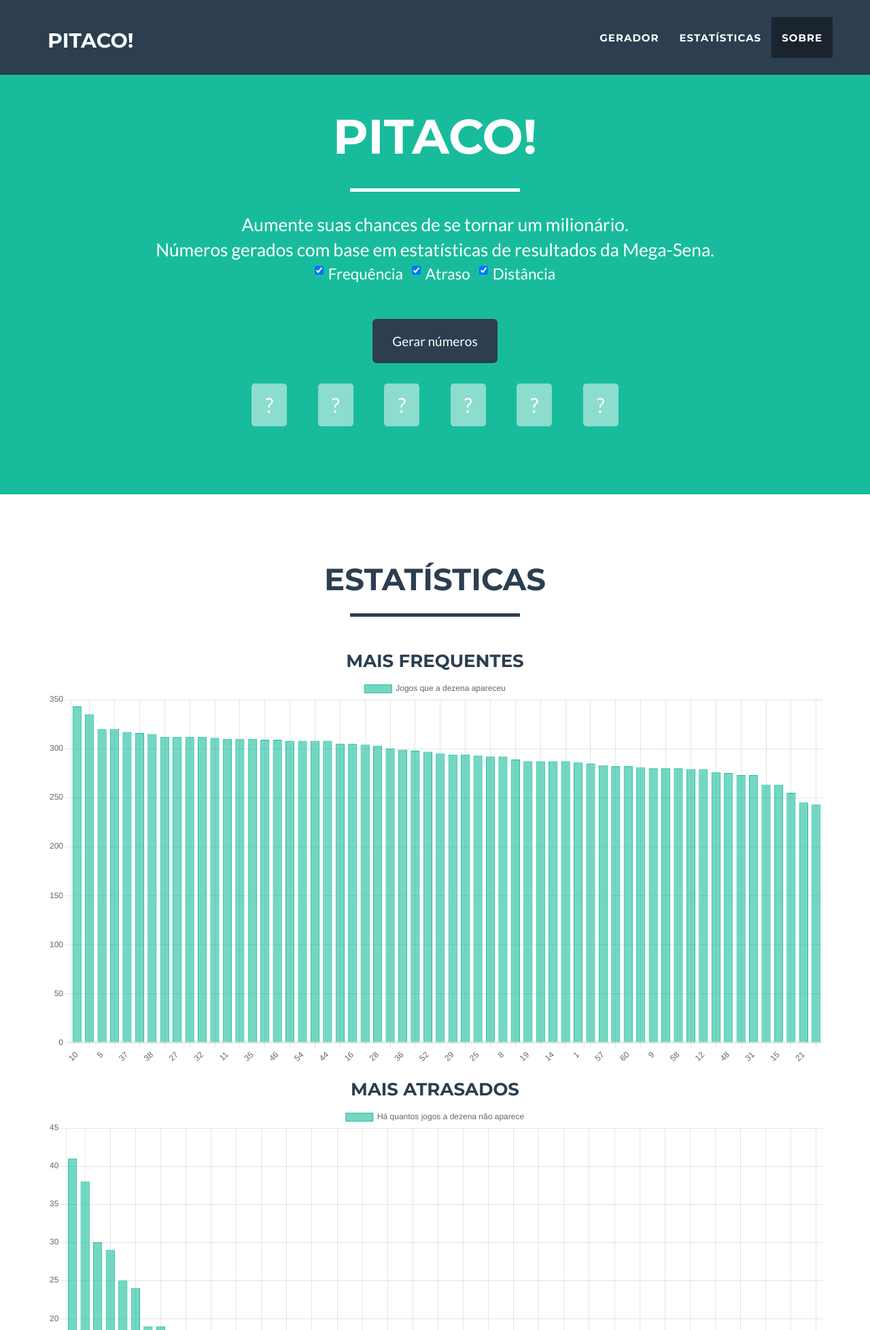
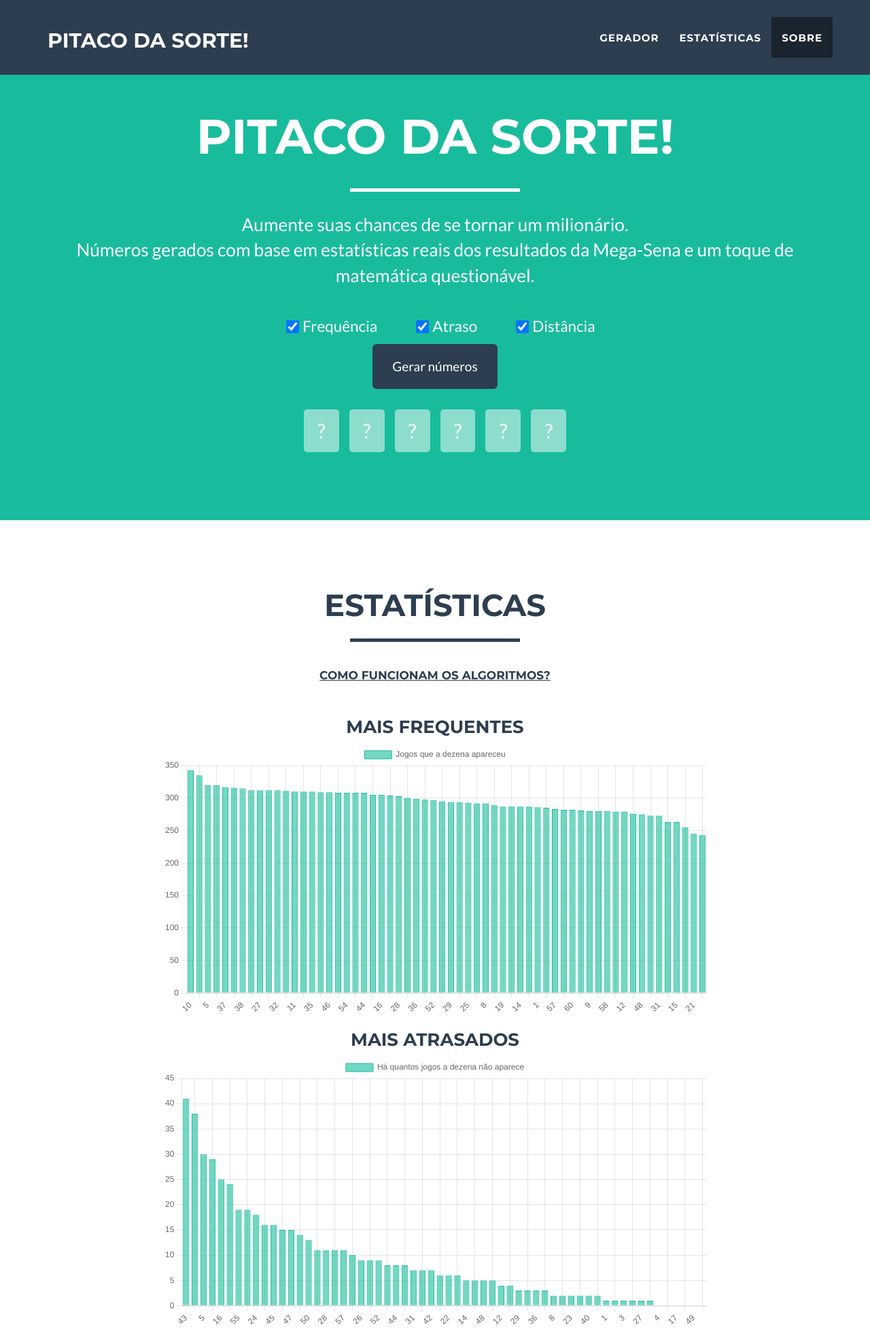
Before and after one commit to werneckpaiva/pitaco, a Flask app: page / in a window 1280 px wide. Shown: the top 1956 px of the page at 68% size. Run offline with Flask 3, Linux system fonts and the light colour scheme; some libraries are stand-ins or nearby versions.

Commit message:
Fixes UI issues on mobile

```diff
--- a/pitaco/static/css/pitaco.css
+++ b/pitaco/static/css/pitaco.css
@@ -395,7 +395,7 @@
 }
 
 #btn-generate {
-    margin-top: 30px;
+    margin-top: 10px;
 }
 
 #generator .number {
@@ -409,6 +409,10 @@
 
 #generator .all-numbers {
     margin-top: 30px;
+    display: flex;
+    justify-content: center;
+    flex-wrap: wrap;
+    gap: 15px;
 }
 
 @keyframes shake-left {
@@ -459,3 +463,35 @@
 #generator .all-numbers>div:nth-child(even) .number.shake {
     animation-name: shake-right;
 }
+
+.chart-container {
+    max-width: 800px;
+    margin: 0 auto;
+}
+
+.algo-selector-container {
+    display: flex;
+    justify-content: center;
+    align-items: center;
+    gap: 30px;
+    margin-top: 40px;
+}
+
+.algo-selector-container label {
+    font-size: 1.5em;
+    color: white;
+    display: flex;
+    align-items: center;
+    gap: 8px;
+    cursor: pointer;
+    font-weight: 400;
+    /* Optional: make it look cleaner */
+}
+
+.algo-selector-container input[type="checkbox"] {
+    transform: scale(1.5);
+    margin: 0 !important;
+    /* Overriding Bootstrap */
+    position: static !important;
+    /* Overriding Bootstrap */
+}
--- a/pitaco/templates/index.html
+++ b/pitaco/templates/index.html
@@ -46,7 +46,7 @@
                     <span class="icon-bar"></span>
                     <span class="icon-bar"></span>
                 </button>
-                <a class="navbar-brand" href="#page-top">Pitaco!</a>
+                <a class="navbar-brand" href="#page-top">Pitaco da Sorte!</a>
             </div>
 
             <!-- Collect the nav links, forms, and other content for toggling -->
@@ -74,22 +74,23 @@
             <div class="row">
                 <div class="col-lg-12">
                     <div class="intro-text">
-                        <span class="name">Pitaco!</span>
+                        <span class="name">Pitaco da Sorte!</span>
                         <hr class="star-light">
                         <span class="skills">Aumente suas chances de se tornar um milionário.<br />Números gerados com
-                            base em estatísticas de resultados da Mega-Sena.</span>
+                            base em estatísticas reais dos resultados da Mega-Sena e um toque de matemática
+                            questionável.</span>
                     </div>
                 </div>
             </div>
-            <div class="row" style="margin-bottom: 20px;">
-                <div class="col-lg-12 text-center">
-                    <label class="checkbox-inline" style="font-size: 1.5em; color: white;">
+            <div class="row">
+                <div class="col-lg-12 text-center algo-selector-container">
+                    <label class="checkbox-inline">
                         <input type="checkbox" id="chk-frequency" checked> Frequência
                     </label>
-                    <label class="checkbox-inline" style="font-size: 1.5em; color: white;">
+                    <label class="checkbox-inline">
                         <input type="checkbox" id="chk-missing" checked> Atraso
                     </label>
-                    <label class="checkbox-inline" style="font-size: 1.5em; color: white;">
+                    <label class="checkbox-inline">
                         <input type="checkbox" id="chk-gaps" checked> Distância
                     </label>
                 </div>
@@ -100,12 +101,12 @@
                 </div>
             </div>
             <div class="row gutter-10 all-numbers">
-                <div class="col-md-1 col-lg-offset-3"><span class="number" id="generated-number-0">?</span></div>
-                <div class="col-md-1"><span class="number" id="generated-number-1">?</span></div>
-                <div class="col-md-1"><span class="number" id="generated-number-2">?</span></div>
-                <div class="col-sm-1"><span class="number" id="generated-number-3">?</span></div>
-                <div class="col-sm-1"><span class="number" id="generated-number-4">?</span></div>
-                <div class="col-sm-1"><span class="number" id="generated-number-5">?</span></div>
+                <div><span class="number" id="generated-number-0">?</span></div>
+                <div><span class="number" id="generated-number-1">?</span></div>
+                <div><span class="number" id="generated-number-2">?</span></div>
+                <div><span class="number" id="generated-number-3">?</span></div>
+                <div><span class="number" id="generated-number-4">?</span></div>
+                <div><span class="number" id="generated-number-5">?</span></div>
             </div>
         </div>
     </header>
@@ -121,20 +122,62 @@
             </div>
             <div class="row">
                 <div class="col-md-12">
+                    <div class="panel-group" id="accordion" role="tablist" aria-multiselectable="true">
+                        <div class="panel panel-default" style="border: none; box-shadow: none;">
+                            <div class="panel-heading" role="tab" id="headingOne"
+                                style="background-color: transparent; text-align: center;">
+                                <h4 class="panel-title">
+                                    <a role="button" data-toggle="collapse" data-parent="#accordion" href="#collapseOne"
+                                        aria-expanded="true" aria-controls="collapseOne"
+                                        style="color: #2c3e50; text-decoration: underline;">
+                                        Como funcionam os algoritmos?
+                                    </a>
+                                </h4>
+                            </div>
+                            <div id="collapseOne" class="panel-collapse collapse" role="tabpanel"
+                                aria-labelledby="headingOne">
+                                <div class="panel-body" style="text-align: left; font-size: 1.2em;">
+                                    <p>O gerador do Pitaco utiliza três métodos estatísticos para sugerir números:</p>
+                                    <ul>
+                                        <li><strong>Frequência:</strong> Seleciona os números que mais saíram em toda a
+                                            história da Mega-Sena. A ideia é que alguns números têm uma tendência
+                                            natural (ou vício) de sair mais vezes.</li>
+                                        <li><strong>Atraso:</strong> Busca os números que estão há mais tempo sem serem
+                                            sorteados. A teoria é que a probabilidade de um número sair aumenta quanto
+                                            mais tempo ele fica sem aparecer ("retorno à média").</li>
+                                        <li><strong>Distância:</strong> Analisa a distribuição das diferenças (gaps)
+                                            entre os números ordenados de um sorteio. Em vez de focar nos números em si,
+                                            foca no "perfil" do sorteio, tentando replicar padrões comuns de espaçamento
+                                            entre as dezenas.</li>
+                                    </ul>
+                                </div>
+                            </div>
+                        </div>
+                    </div>
+                </div>
+            </div>
+            <div class="row">
+                <div class="col-md-12">
                     <h3 class="text-center">Mais Frequentes</h3>
-                    <canvas id="chart-frequent"></canvas>
+                    <div class="chart-container">
+                        <canvas id="chart-frequent"></canvas>
+                    </div>
                 </div>
             </div>
             <div class="row">
                 <div class="col-md-12">
                     <h3 class="text-center">Mais Atrasados</h3>
-                    <canvas id="chart-missing"></canvas>
+                    <div class="chart-container">
+                        <canvas id="chart-missing"></canvas>
+                    </div>
                 </div>
             </div>
             <div class="row">
                 <div class="col-md-12">
                     <h3 class="text-center">Distribuição de Distância</h3>
-                    <canvas id="chart-gap"></canvas>
+                    <div class="chart-container">
+                        <canvas id="chart-gap"></canvas>
+                    </div>
                 </div>
             </div>
         </div>
@@ -150,18 +193,10 @@
                 </div>
             </div>
             <div class="row">
-                <div class="col-lg-4 col-lg-offset-2">
+                <div class="col-lg-8 col-lg-offset-2">
                     <p>Este projeto começou na tentativa de aumentar as chances de ganhar na Megasena sem precisar
                         participar de bolões, onde as chances são maiores, mas você precisa dividir o prêmio com outras
                         pessoas. Este site é para quem quer ganhar o prêmio sozinho. :)</p>
-                </div>
-                <div class="col-lg-4">
-                    <p>Atualmente estou usando 3 algoritmos:<br />
-                        1. Números mais frequentes;<br />
-                        2. Números há mais tempo sem sair;<br />
-                        3. Distribuição de distância entre números<br />
-                        Se você tiver sugestão de novos algoritmos, me informe para melhorarmos ainda mais.
-                    </p>
                 </div>
             </div>
         </div>
```
